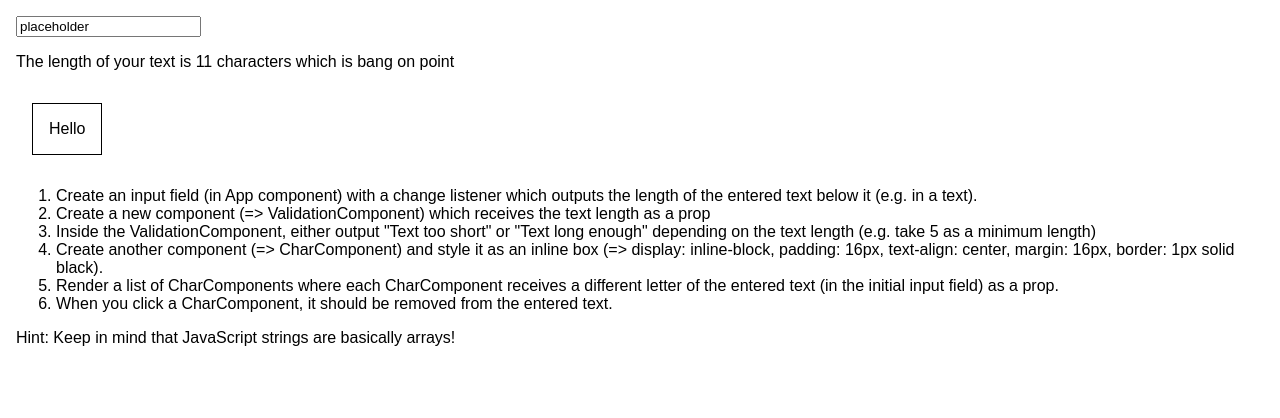
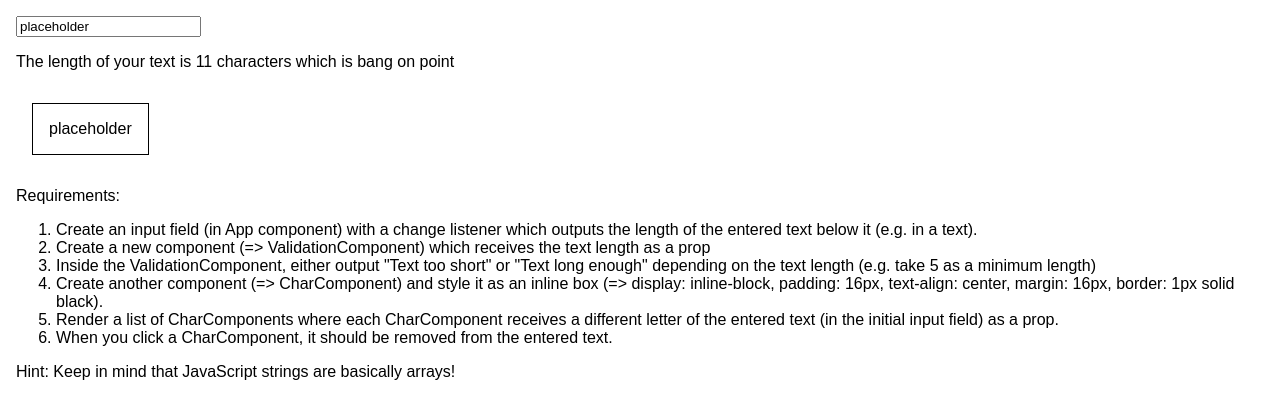
Before and after one commit to sophiewo/word-counter, a React (Create React App) app: page / in a window 1280 px wide. Shown: the top 418 px of the page. Built offline with nearby package versions, Linux system fonts and the light colour scheme.

Commit message:
Component receiving text prop

```diff
--- a/src/App.js
+++ b/src/App.js
@@ -21,20 +21,17 @@ class App extends Component {
   render() {
     return (
       <div className="App">
-
         <input type="text"  onChange={this.changeParaHandler} value={this.state.text} />
 
-      {/* <p>{this.state.textLength} </p> */}
         <ValidationComponent
-        textLength={this.state.textLength}
-        />
+          textLength={this.state.textLength} />
 
-        <CharComponent/>
+        <CharComponent
+          text={this.state.text} />
 
-
+        <p> Requirements: </p>
         <ol>
           <li>Create an input field (in App component) with a change listener which outputs the length of the entered text below it (e.g. in a text).</li>
-
           <li>Create a new component (=> ValidationComponent) which receives the text length as a prop</li>
           <li>Inside the ValidationComponent, either output "Text too short" or "Text long enough" depending on the text length (e.g. take 5 as a minimum length)</li>
           <li>Create another component (=> CharComponent) and style it as an inline box (=> display: inline-block, padding: 16px, text-align: center, margin: 16px, border: 1px solid black).</li>
--- a/src/CharComp/CharComp.js
+++ b/src/CharComp/CharComp.js
@@ -1,6 +1,6 @@
 import React from 'react';
 
-const charComponent = (props) => {
+const charComponent = (prop) => {
   const style = {
     display: 'inline-block',
     padding: '16px',
@@ -9,9 +9,11 @@ const charComponent = (props) => {
     border: '1px solid black'
   }
 
+
+
   return (
     <div style={style}>
-      Hello
+      {prop.text}
     </div>
   )
 }
```
